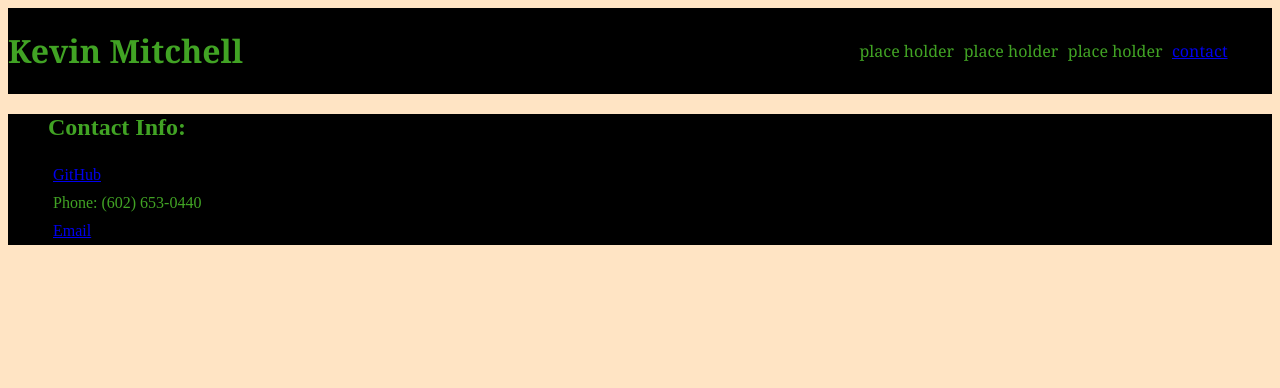
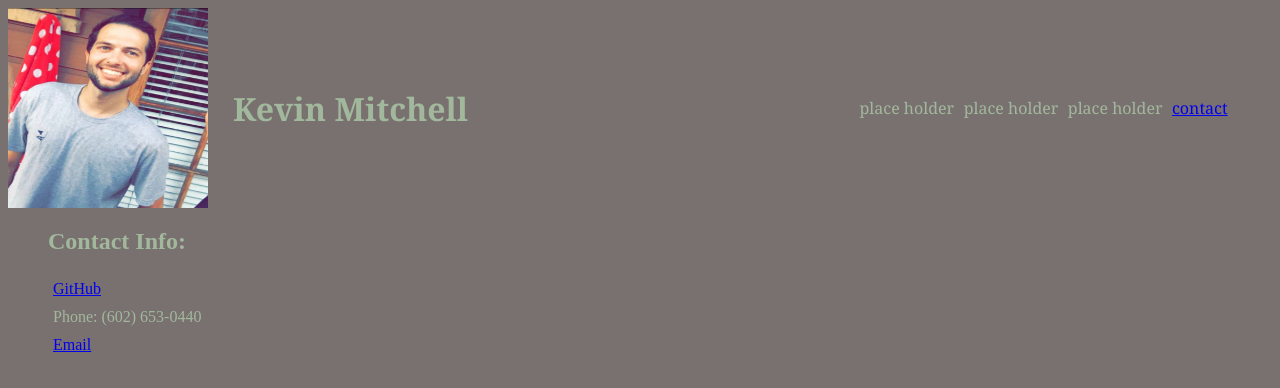
Before and after one commit to KMitch137/My_Portfolio, a plain HTML site: page index.html in a window 1280 px wide. Drawn offline with Linux system fonts and the light colour scheme.

Commit message:
adde dprofile pic, adjusted layout to fit screen

```diff
--- a/assets/stylesheet.css
+++ b/assets/stylesheet.css
@@ -1,38 +1,47 @@
 body {
-    background-color: bisque;
+    background-color: rgb(121, 112, 112);
 }
 
 header {
     font-family: Cambria, Cochin, Georgia, Times, 'Times New Roman', serif;
     display: flex;
-    background-color: black;
-    color: rgb(65, 163, 36);
-    justify-content: space-between;
+    /* background-color: black; */
+    color: rgb(162, 184, 156);
+    /* justify-content: space-between; */
     width: 100%;
     align-items: center;
 }
 
+header img{
+    display: inline-block;
+    height: 200px;
+    width: 200px;
+    margin-right: 25px;
+}
+
 nav{
     display: block;
+    margin-left: auto;
 }
 
 nav li:hover{
-    color: red;
+    color: rgb(0, 0, 0);
 }
 nav li {
     display:inline-block;
+    flex: wrap;
     min-width: 100px;
     justify-content: space-between;
+
 }
 
 nav li a:visited{
     color: rgb(65, 163, 36);
 }
 
-
 footer {
-    background-color: black;
-    color: rgb(65, 163, 36);
+    /* background-color: black; */
+    color: rgb(162, 184, 156);
 }
 
 footer li {
--- a/index.html
+++ b/index.html
@@ -8,21 +8,22 @@
     <link rel="stylesheet" href="./assets/stylesheet.css">
     <title>My Portfolio</title>
 </head>
-<body>
 <header>
+        <img src="./assets/pictures/profile pic.jpg"/>
         <h1>Kevin Mitchell</h1>
     <nav>
         <ul>
             <li>place holder</li>
             <li>place holder</li>
             <li>place holder</li>
-                <li><a href="#">contact</a></li>
+            <li><a href="#contact">contact</a></li>
         </ul>
     </nav>
 </header>
+<body>
 </body>
-<footer>
-    <ul id="contact">
+<footer id="contact">
+    <ul>
         <h2>Contact Info:</h2>
         <li><a href="https://github.com/KMitch137" target="blank">GitHub</a></li>
         <li>Phone: (602) 653-0440</li>
```
Also changed, not shown: assets/pictures/profile pic.jpg (added). Lines whose indentation alone changed are shown as unchanged.
